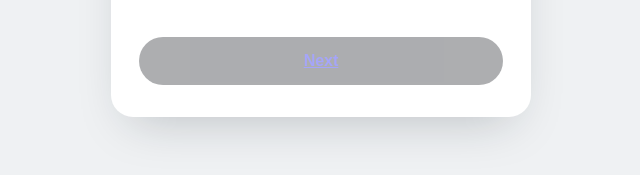
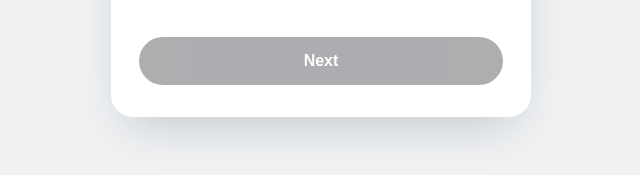
Before and after one commit to Manishbhargav12/WePlay, a plain HTML site: page index.html in a window 1280 px wide. Shown: the part 427-602 px from the top of the page, 319-959 px from the left. Drawn offline with Linux system fonts and the light colour scheme.

Commit message:
Update index.html

```diff
--- a/index.html
+++ b/index.html
@@ -210,6 +210,9 @@
     border:1px solid var(--line);
     display:block;
   }
+  a{
+    text-decoration:none;
+    color:inherit;}
 
   @media (max-width:520px){
     .modal-steps{grid-template-columns:1fr;}
```
